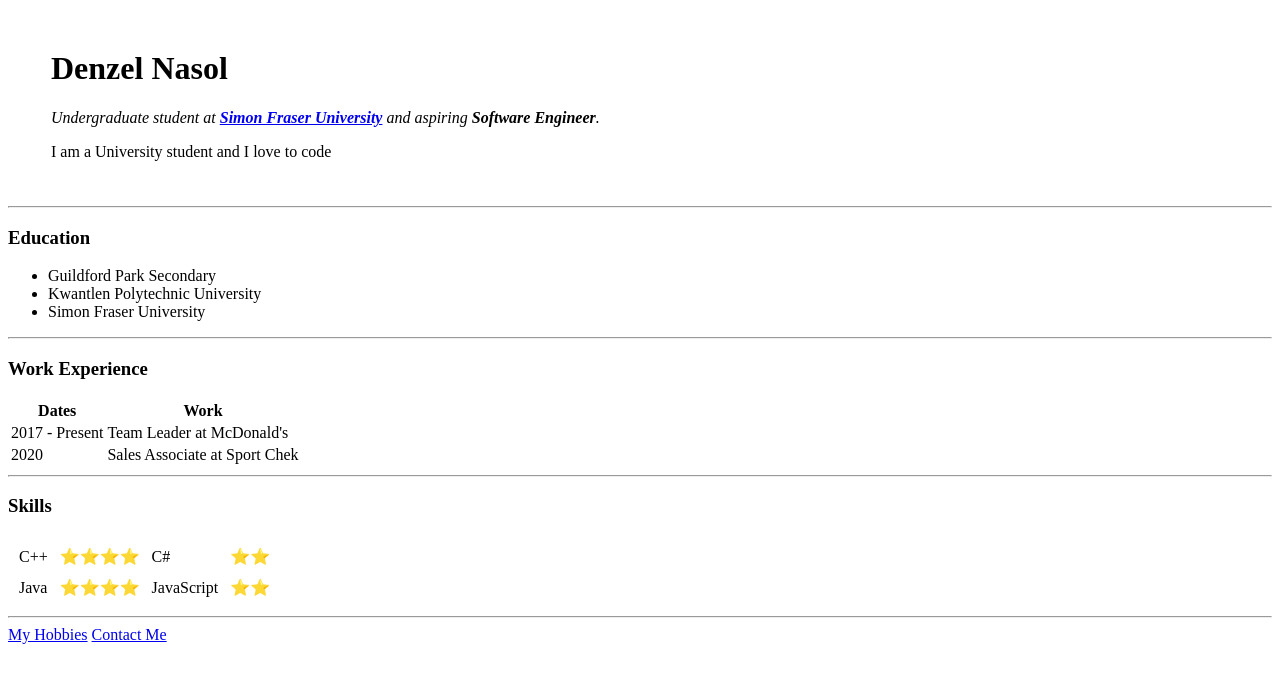
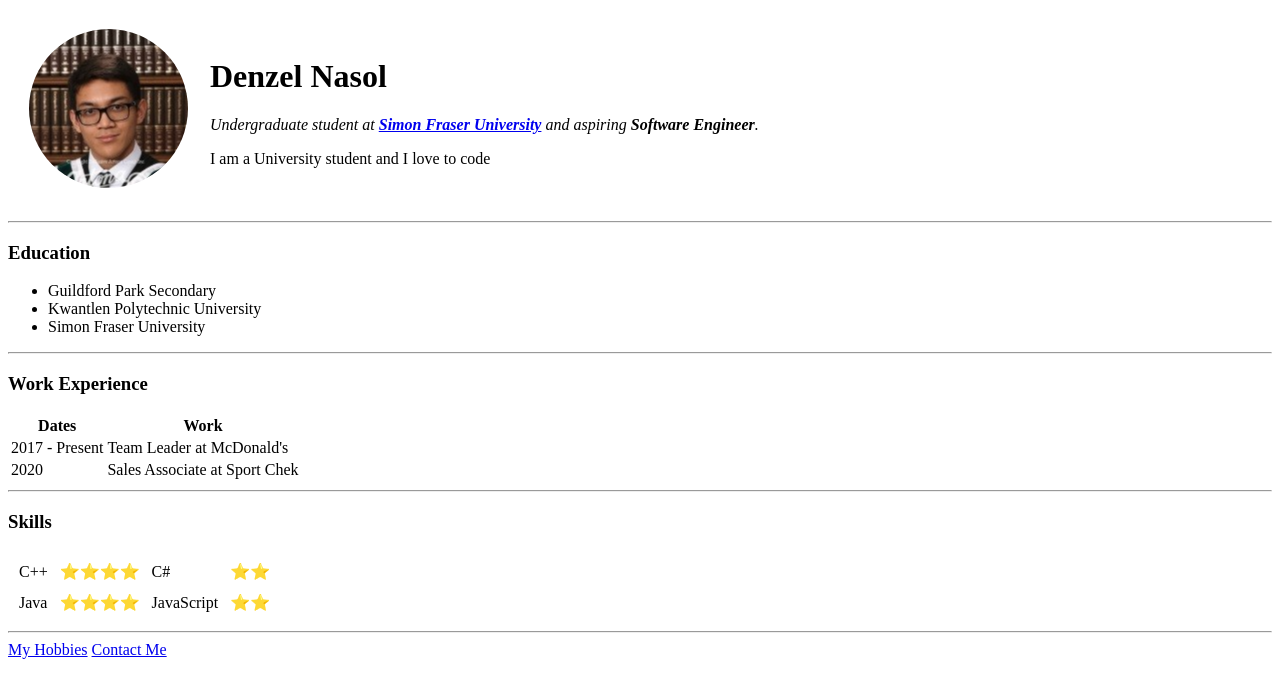
Before and after one commit to denzelnasol/cv, a plain HTML site: page index.html in a window 1280 px wide. Drawn offline with Linux system fonts and the light colour scheme.

Commit message:
Update index.html

```diff
--- a/index.html
+++ b/index.html
@@ -8,7 +8,7 @@
   <body>
     <table cellspacing="20">
       <tr>
-        <td><img src="photo_of_me.png" alt=""></td>
+        <td><img src="../Images/photo_of_me.png" alt=""></td>
         <td><h1>Denzel Nasol</h1>
             <p><em>Undergraduate student at <strong><a href="https://www.sfu.ca/">Simon Fraser University</a></strong> and aspiring <strong>Software Engineer</strong>.</em></p>
             <p>I am a University student and I love to code</p></td>
```
